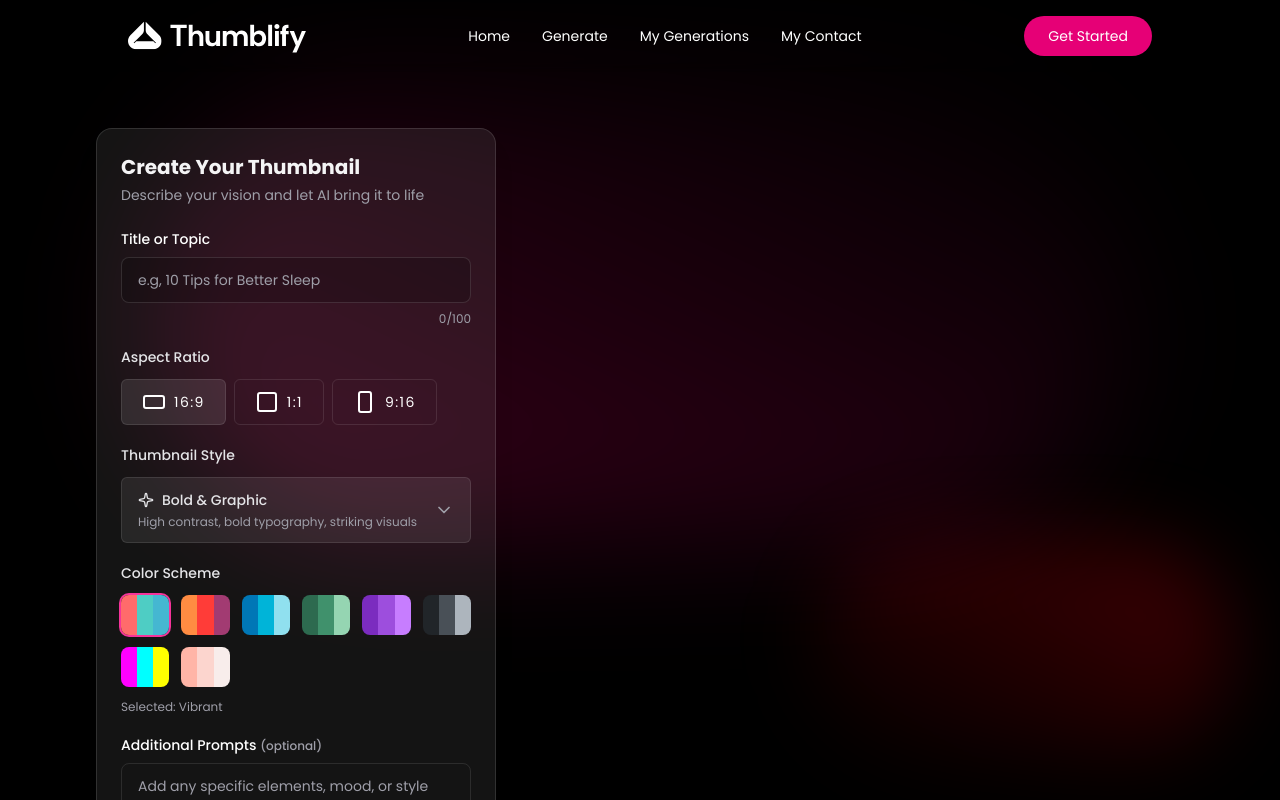
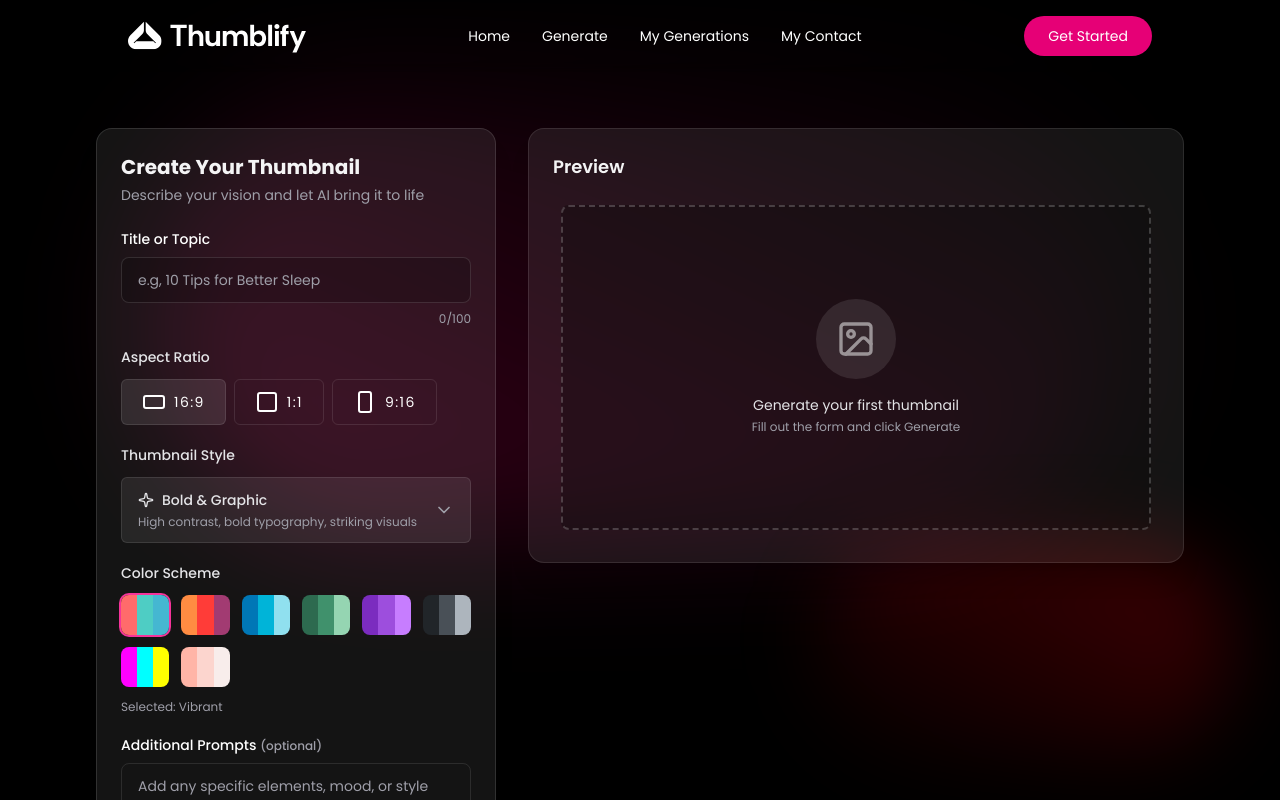
Before and after one commit to omerali6093/AI-Thumbnail-Generator, a React (Vite) app in the folder client/reactjs/: page /generate in a window 1280 px wide. Shown: the top 800 px of the page. Built offline with nearby package versions, Linux system fonts and the light colour scheme.

Commit message:
completed ui of right panel(thumbnail generate preview)

```diff
--- /dev/null
+++ b/client/reactjs/src/components/PreviewPanel.tsx
@@ -0,0 +1,77 @@
+import { DownloadIcon, ImageIcon, Loader2Icon } from "lucide-react";
+import type { AspectRatio, IThumbnail } from "../assets/assets"
+
+
+const PreviewPanel = ({thumbnail, isLoading, aspectRatio} :
+ {thumbnail: IThumbnail | null , isLoading: boolean; aspectRatio: AspectRatio}) => {
+
+    const aspectClasses = {
+        '16:9' : 'aspect-video',
+        '1:1' : 'aspect-square',
+        '9:16' : 'aspect-[9/16]',
+    } as Record<AspectRatio, string>;
+
+    const onDownload = () => {
+        if(!thumbnail?.image_url) return;
+        window.open(thumbnail?.image_url, '_blank')
+    }
+
+    return (
+        <div className="relative mx-auto w-full max-w-2xl">
+            <div className={`relative overflow-hidden ${aspectClasses[aspectRatio]}`}>
+                {/* Loading state */}
+                {isLoading && (
+                    <div className="absolute inset-0 flex flex-col items-center justify-center gap-4 bg-black/25">
+                        <Loader2Icon className="size-8 animate-spin text-zinc-400"/>
+                        <div className="text-center">
+                            <p className="text-sm font-medium text-zinc-200">AI is creating your thumbnail...</p>
+                            <p className="mt-1 text-xs text-zinc-400">This may take 10-20 seconds</p>
+                        </div>
+                    </div>
+                )}
+
+                {/* Image Preview */}
+                {!isLoading && thumbnail?.image_url && (
+                    <div className="group relative h-full w-full">
+                        <img src={thumbnail?.image_url} alt={thumbnail.title}
+                        className="h-full w-full object-cover"/>
+
+                        <div className="absolute inset-0 flex items-end justify-center
+                        bg-black/10 opacity-0 transition-opacity group-hover:opacity-100">
+                            <button
+                            type="button"
+                            onClick={onDownload}
+                            className="mb-6 flex items-center gap-2 rounded-md px-5 py-2.5
+                            text-xs font-medium transition bg-white/30 ring-2 ring-white/40
+                            backdrop-blur hover:scale-105 active:scale-95">
+                                <DownloadIcon className="size-4"/>
+                                Download Thumbnail
+                            </button>
+                        </div>
+                    </div>
+                )}
+
+                {/* Empty state */}
+                {!isLoading && !thumbnail?.image_url && (
+                    <div className="absolute inset-0 m-2 flex flex-col items-center
+                    justify-center gap-4 rounded-lg border-2 border-dashed
+                    border-white/20 bg-black/25 ">
+
+                        <div className="max-sm:hidden flex size-20 items-center justify-center
+                        rounded-full bg-white/10">
+                            <ImageIcon className="size-10 text-white opacity-50"/>
+                        </div>
+
+                        <div className="px-4 text-center">
+                            <p className="font text-zinc-200">Generate your first thumbnail</p>
+                            <p className="mt-1 text-xs text-zinc-400">Fill out the form and click Generate</p>
+                        </div>
+                    </div>
+                )}
+
+            </div>
+        </div>
+    )
+}
+
+export default PreviewPanel
--- a/client/reactjs/src/pages/GeneratePage.tsx
+++ b/client/reactjs/src/pages/GeneratePage.tsx
@@ -5,6 +5,7 @@ import SoftBackDrop from "../components/SoftBackDrop";
 import AspectRatioSelector from "../components/AspectRatioSelector";
 import StyleSelector from "../components/StyleSelector";
 import ColorSchemeSelector from "../components/ColorSchemeSelector";
+import PreviewPanel from "../components/PreviewPanel";
 
 
 function GeneratePage() {
@@ -103,7 +104,13 @@ function GeneratePage() {
 
                         {/* Right Pannel */}
                         <div>
-
+                            <div className="p-6 rounded-2xl bg-white/8 border border-white/10 shadow-xl">
+                                <h2 className="text-lg font-semibold text-zinc-100 mb-4">Preview</h2>
+                                <PreviewPanel
+                                thumbnail={thumbnail}
+                                isLoading={loading}
+                                aspectRatio={aspectRatio}/>
+                            </div>
                         </div>
 
                     </div>
```
